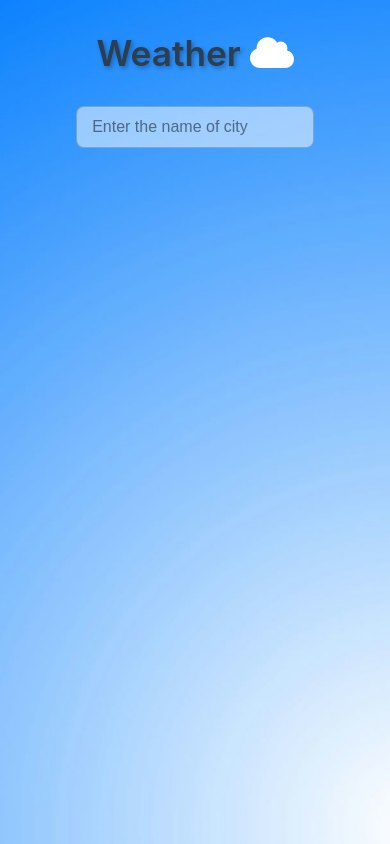
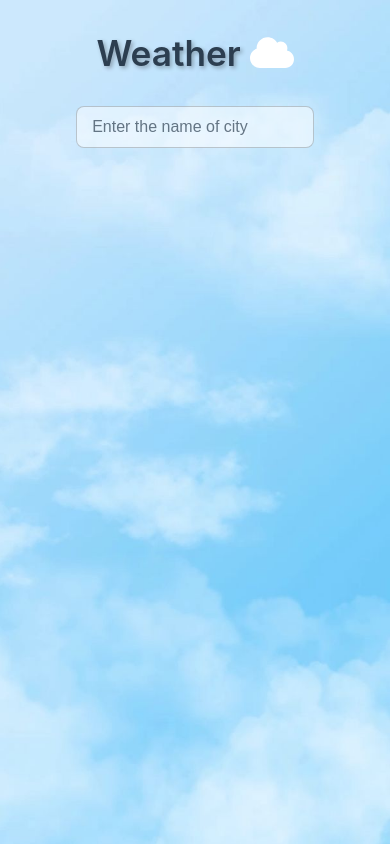
Before and after one commit to carlos45-dev/weather-app, a React (Vite) app: page / in a window 390 px wide. Shown: the top 844 px of the page. Built offline with nearby package versions, Linux system fonts and the light colour scheme; no server answers.

Commit message:
phone css

```diff
--- a/src/index.css
+++ b/src/index.css
@@ -171,7 +171,7 @@ h1 {
 
 @media (max-width: 768px) {
   body {
-    background-image: url(image.jfif);
+    background-image: url(phone.jfif);
   }
 
   h1 {
```
Also changed, not shown: src/phone.jfif (added), src/wallpaper1.jpg (deleted).
